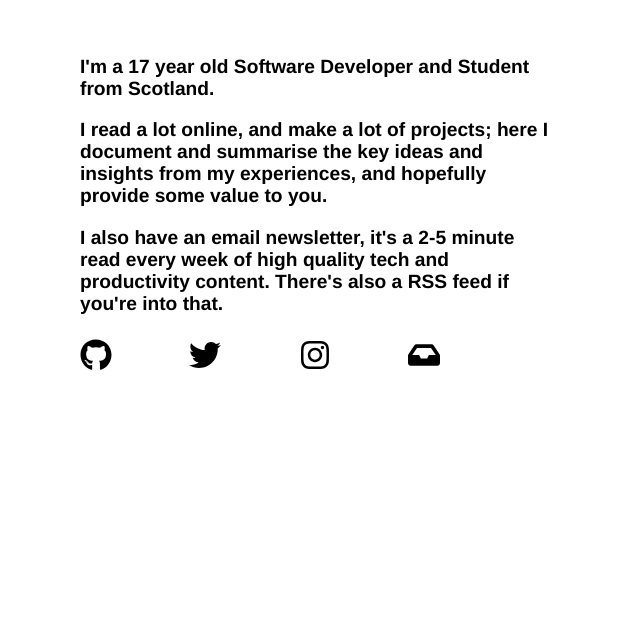
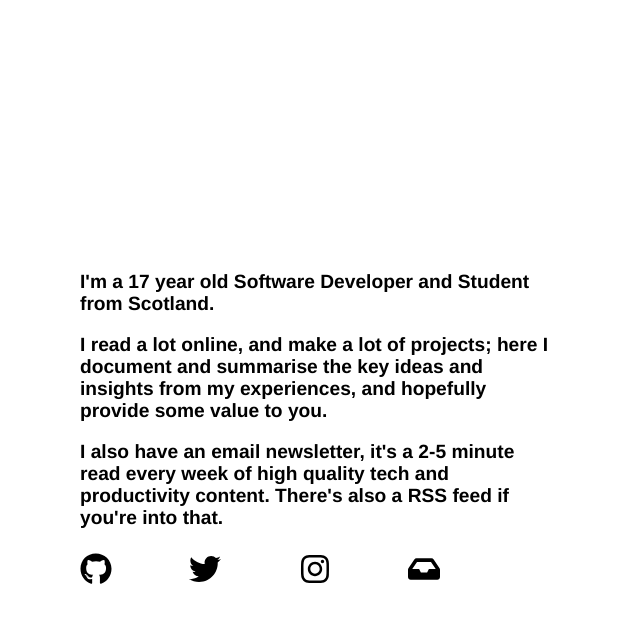
Before and after one commit to Torbet/Site, a Next.js app: page /projects in a window 1280 px wide. Shown: the top 622 px of the page, without its empty margins (0-640 px from the left). Built offline with nearby package versions, Linux system fonts and the light colour scheme; no server answers.

Commit message:
fixed with chrome

```diff
--- a/styles/default.module.css
+++ b/styles/default.module.css
@@ -10,7 +10,6 @@
     justify-content: center;
     width: 100%;
     height: 100vh;
-    height: -webkit-fill-available;
 
 }
 
```
